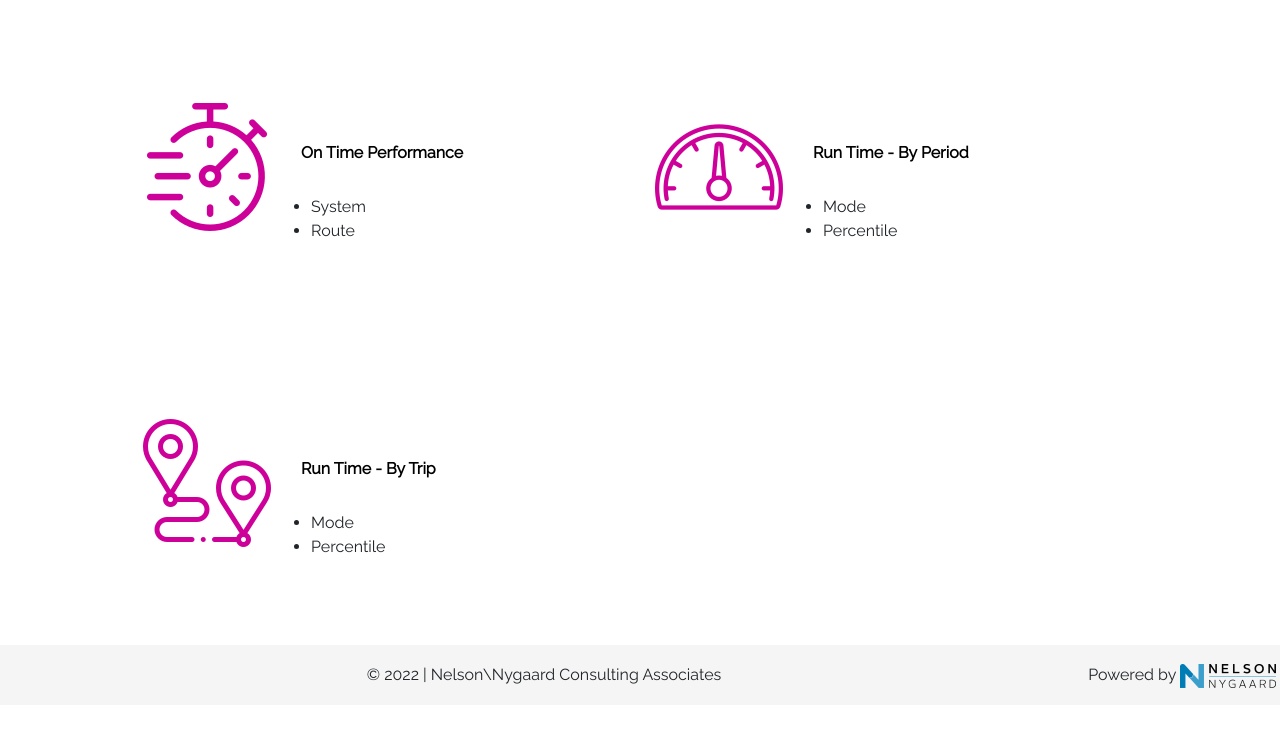
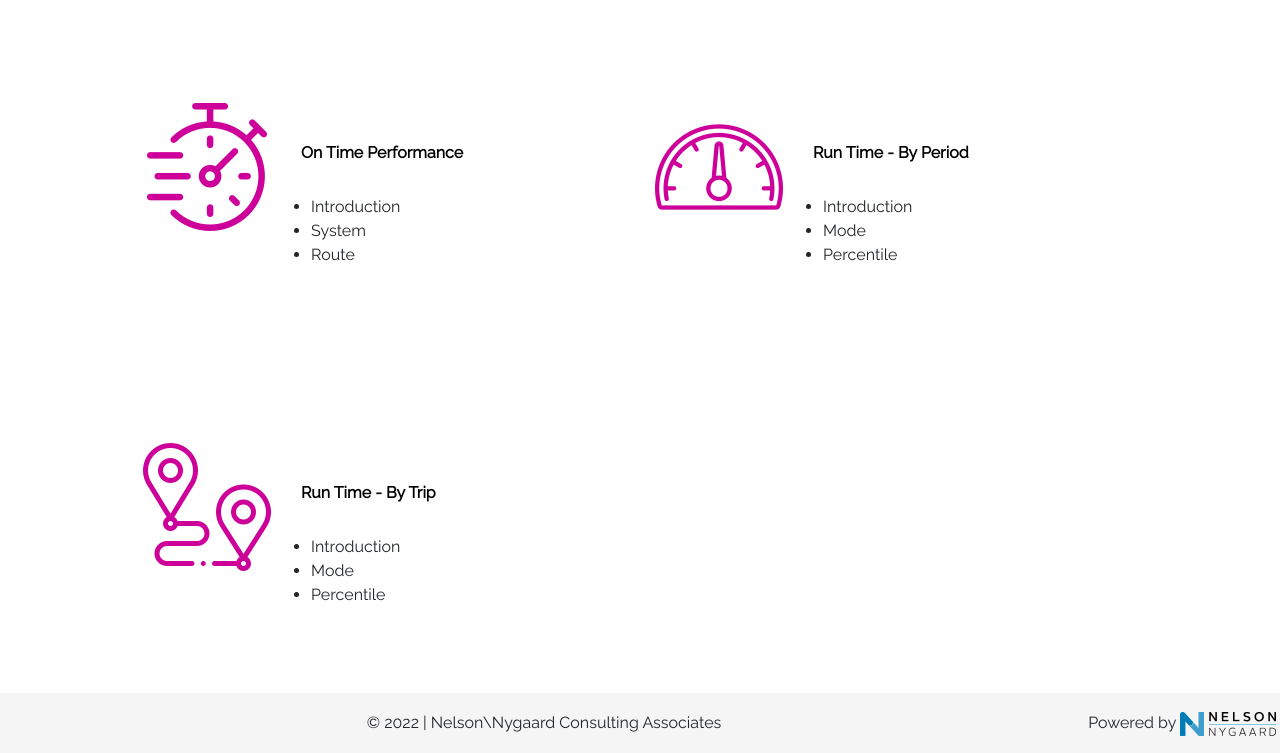
Before and after one commit to PerkinsAndWill/LYNX-dashboard, a Flask app: page / in a window 1280 px wide. Shown: the part 198-951 px from the top of the page. Before the commit the page ends 886 px from the top, so only its background shows below. Run offline with Flask 2, Linux system fonts and the light colour scheme.

Commit message:
add introduction

```diff
--- a/src/app.py
+++ b/src/app.py
@@ -10,28 +10,31 @@ tabs = {
         "name": "otp",
         "url": "./otp",
         "descriptive_name": "On Time Performance",
-        "subdescription_1": "System",
-        "subdescription_2": "Route",
+        "subdescription_1": "Introduction",
+        "subdescription_2": "System",
+        "subdescription_3": "Route",
         "image_name": "lynx-otp-icon.png",
-        "tableau_name": "/LynxOTP/SystemOTP",
+        "tableau_name": "/LynxOTP/Introduction",
     },
     "runtime_time": {
         "name": "runtime_time",
         "url": "./runtime_time",
         "descriptive_name": "Run Time - By Period",
-        "subdescription_1": "Mode",
-        "subdescription_2": "Percentile",
+        "subdescription_1": "Introduction",
+        "subdescription_2": "Mode",
+        "subdescription_3": "Percentile",
         "image_name": "lynx-runtime-time-icon.png",
-        "tableau_name": "/LynxModebyTP/RunTimeMode",
+        "tableau_name": "/LynxModebyTP/Introduction",
     },
     "runtime_trip": {
         "name": "runtime_trip",
         "url": "./runtime_trip",
         "descriptive_name": "Run Time - By Trip",
-        "subdescription_1": "Mode",
-        "subdescription_2": "Percentile",
+        "subdescription_1": "Introduction",
+        "subdescription_2": "Mode",
+        "subdescription_3": "Percentile",
         "image_name": "lynx-runtime-trip-icon.png",
-        "tableau_name": "/LynxModebyTrip/RunTimeMode",
+        "tableau_name": "/LynxModebyTrip/Introduction",
     },
 }
 
--- a/src/templates/main.html
+++ b/src/templates/main.html
@@ -26,6 +26,7 @@
                   <ul class='card-body'>
                      <li>{{tabs[i]["subdescription_1"]}}</li>
                      <li>{{tabs[i]["subdescription_2"]}}</li>
+                     <li>{{tabs[i]["subdescription_3"]}}</li>
                   </ul>
                </div>
             </div>
```
